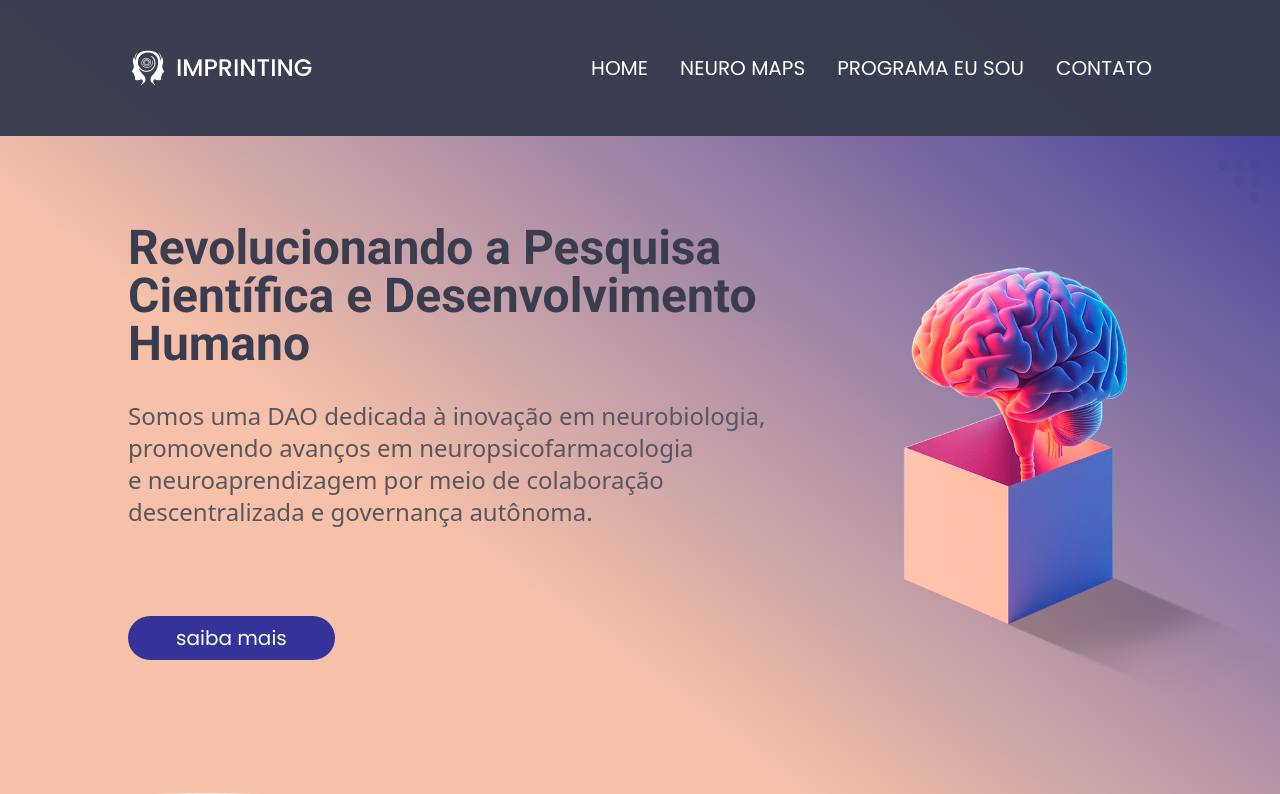
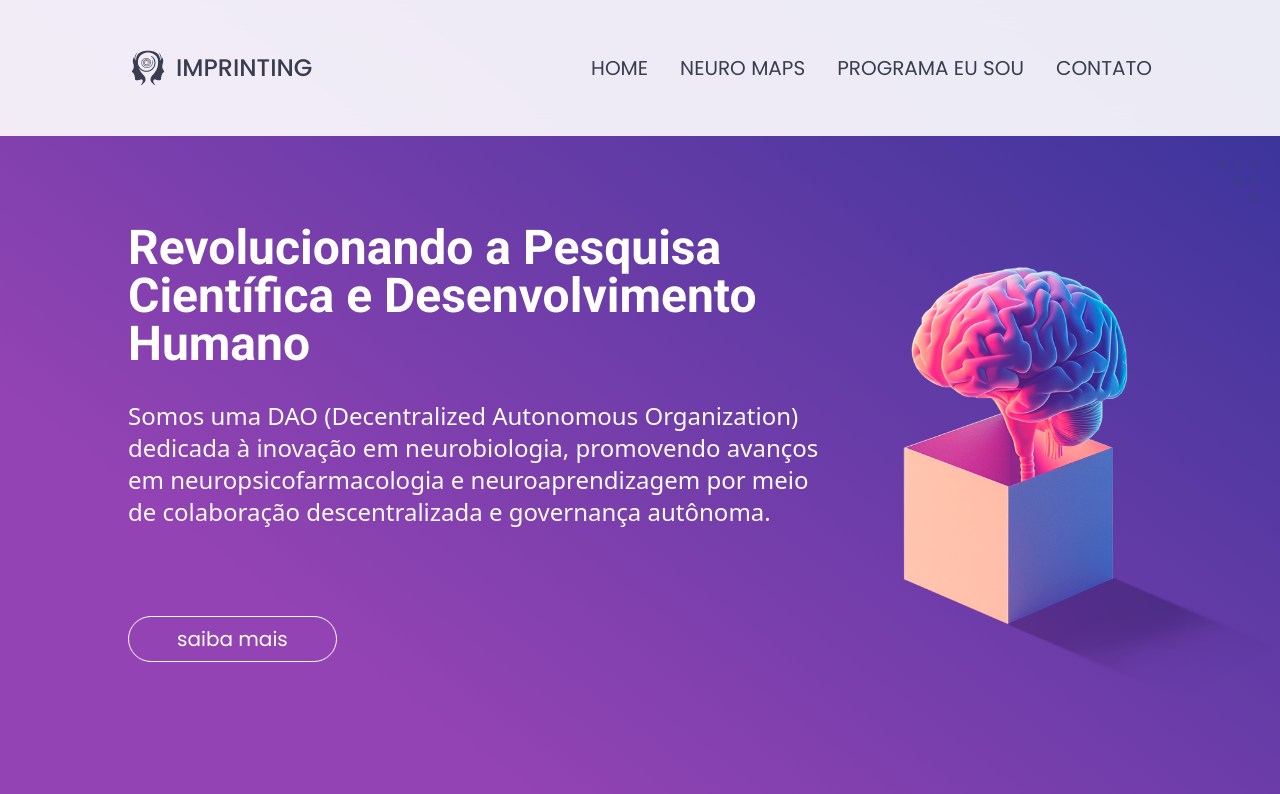
Before and after one commit to Delgado-tech/imprinting-landing-page, a React (Vite) app: page / in a window 1280 px wide. Shown: the top 794 px of the page. Built offline with nearby package versions, Linux system fonts and the light colour scheme.

Commit message:
edit/feat: alterado estética do header

```diff
--- a/src/components/ContactForm.tsx
+++ b/src/components/ContactForm.tsx
@@ -48,7 +48,7 @@ export default function ContactForm() {
 	return (
 		<form
 			onSubmit={onSubmit}
-			className="flex w-full max-w-[600px] flex-col gap-8 rounded-3xl bg-custom-gray-10 px-8 py-11 max-sm:px-3"
+			className="flex w-full max-w-[600px] flex-col gap-8 rounded-3xl bg-custom-gray-09 px-8 py-11 max-sm:px-3"
 		>
 			<h1 className="mx-3 font-poppins text-5xl text-white max-xl:text-3xl max-sm:text-2xl">
 				Contato
--- a/src/components/home/Header.tsx
+++ b/src/components/home/Header.tsx
@@ -20,7 +20,7 @@ export default function Header() {
 		<section
 			id={"top"}
 			data-open-hamburger={showNavItems}
-			className="group fixed top-0 z-[999] w-full bg-custom-gray-06 bg-opacity-[98%] transition-all data-[open-hamburger=true]:h-full data-[open-hamburger=true]:bg-opacity-95 max-sm:h-32"
+			className="group fixed top-0 z-[999] w-full bg-white bg-opacity-[90%] backdrop-blur-md transition-all data-[open-hamburger=true]:h-full data-[open-hamburger=true]:bg-opacity-95 max-sm:h-32"
 		>
 			<header className="flex flex-wrap items-center justify-between gap-6 px-4 py-12 max-sm:flex-col sm:px-6 lg:px-32">
 				<div className="flex select-none flex-wrap items-center justify-between gap-x-8 gap-y-2 max-sm:w-full max-xs:justify-center">
@@ -29,8 +29,8 @@ export default function Header() {
 						className="flex cursor-pointer items-center gap-2"
 						onClick={() => setShowNavItems(false)}
 					>
-						<Logo color="white" className="no-select size-10 max-xs:size-8" />
-						<span className="font-poppins text-2xl font-medium uppercase text-white max-xs:text-xl">
+						<Logo color="#393D4F" className="no-select size-10 max-xs:size-8" />
+						<span className="font-poppins text-2xl font-medium uppercase text-custom-gray-06 max-xs:text-xl">
 							Imprinting
 						</span>
 					</a>
@@ -38,8 +38,8 @@ export default function Header() {
 						className="size-8 cursor-pointer select-none text-white transition-none hover:text-zinc-300 max-xs:size-6 sm:hidden"
 						onClick={() => setShowNavItems((prev) => (prev = !prev))}
 					>
-						<AlignJustify className="group-data-[open-hamburger=true]:hidden" />
-						<X className="group-data-[open-hamburger=false]:hidden" />
+						<AlignJustify className="text-custom-gray-06 group-data-[open-hamburger=true]:hidden" />
+						<X className="text-custom-gray-06 group-data-[open-hamburger=false]:hidden" />
 					</figure>
 				</div>
 
--- a/src/components/home/ImprintingCoin.tsx
+++ b/src/components/home/ImprintingCoin.tsx
@@ -9,7 +9,7 @@ export default function ImprintingCoin() {
 			<figure>
 				<img src={wave} className="max-h-[150px] w-full translate-y-1" />
 			</figure>
-			<div className="relative z-10 overflow-hidden bg-custom-gray-09 px-8 pb-24 pt-36 sm:pb-80 lg:px-32">
+			<div className="relative z-10 overflow-hidden bg-custom-gray-08 px-8 pb-24 pt-36 sm:pb-80 lg:px-32">
 				<div className="flex flex-col-reverse gap-x-16 gap-y-8 lg:grid lg:grid-cols-[auto_1fr]">
 					<article className="flex flex-col items-center justify-center gap-8 xl:items-center xl:pr-32">
 						<h2 className="max-w-[1200px] pb-8 text-center font-poppins text-6xl font-semibold text-custom-beige-03 max-xl:text-5xl max-sm:text-3xl">
--- a/src/components/home/Introduction.tsx
+++ b/src/components/home/Introduction.tsx
@@ -5,19 +5,23 @@ import Decoration from "../decorations";
 
 export default function Introduction() {
 	return (
-		<section className="relative z-10 h-max bg-gradient-to-bl from-custom-blue-02 via-custom-magenta to-custom-beige-02 to-40% pt-40 xl:to-60%">
+		<section className="to-custom-magenta-02 relative z-10 h-max bg-gradient-to-bl from-custom-blue-02 to-40% pt-40 xl:to-70%">
 			<Decoration.ArrowDots className="absolute right-5 -rotate-90 max-md:top-52 max-sm:top-40 max-sm:size-6" />
 			<div className="relative flex flex-col gap-16 pb-32 pt-28 md:pb-16 xl:flex-row xl:pt-16">
 				<article className="flex flex-col items-center gap-8 px-8 lg:px-32 xl:items-start">
-					<h1 className="max-w-[400px] text-center font-roboto text-3xl font-semibold text-custom-gray-06 max-xs:text-2xl md:max-w-[700px] md:text-5xl xl:text-start">
+					<h1 className="max-w-[400px] text-center font-roboto text-3xl font-semibold text-white max-xs:text-2xl md:max-w-[700px] md:text-5xl xl:text-start">
 						Revolucionando a Pesquisa Científica e Desenvolvimento Humano
 					</h1>
-					<p className="max-w-[700px] text-balance text-center text-lg text-custom-gray-04 md:text-2xl xl:text-start">
-						Somos uma DAO dedicada à inovação em neurobiologia, promovendo avanços em
-						neuropsicofarmacologia e neuroaprendizagem por meio de colaboração
-						descentralizada e governança autônoma.
+					<p className="max-w-[700px] text-balance text-center text-lg text-zinc-50 md:text-2xl xl:text-start">
+						Somos uma DAO (Decentralized Autonomous Organization) dedicada à inovação
+						em neurobiologia, promovendo avanços em neuropsicofarmacologia e
+						neuroaprendizagem por meio de colaboração descentralizada e governança
+						autônoma.
 					</p>
-					<ButtonCta className="mt-14" content="saiba mais" />
+					<ButtonCta
+						className="mt-14 border border-white bg-transparent hover:border-transparent"
+						content="saiba mais"
+					/>
 				</article>
 				<figure className="flex justify-center xl:justify-end">
 					<img
--- a/src/components/home/NavBar.tsx
+++ b/src/components/home/NavBar.tsx
@@ -32,11 +32,11 @@ export default function NavBar() {
 					<li key={index} className="group/item relative">
 						<Link
 							to={item.link}
-							className="font-poppins text-lg uppercase text-white transition-all hover:text-zinc-300 xl:text-xl"
+							className="font-poppins text-lg uppercase text-custom-gray-06 transition-all hover:text-custom-gray-02 xl:text-xl"
 						>
 							{item.content}
 						</Link>
-						<span className="absolute bottom-0 left-0 hidden h-[1px] w-full bg-zinc-400 group-hover/item:block group-hover/item:animate-linearShow" />
+						<span className="absolute bottom-0 left-0 hidden h-[1px] w-full bg-custom-gray-01 group-hover/item:block group-hover/item:animate-linearShow" />
 					</li>
 				))}
 			</ul>
--- a/tailwind.config.js
+++ b/tailwind.config.js
@@ -17,6 +17,7 @@ export default {
         "custom-blue-01": "#217AFF",
         "custom-blue-02": "#333399",
         "custom-magenta": "#917CA5",
+        "custom-magenta-02": "#9343B3",
         "custom-pink": "#FF00CC",
         "custom-gray-01": "#C2C2CA",
         "custom-gray-02": "#7C7C85",
```
Also changed, not shown: src/assets/cerebro.png, src/assets/waves/coin_wave.png.
